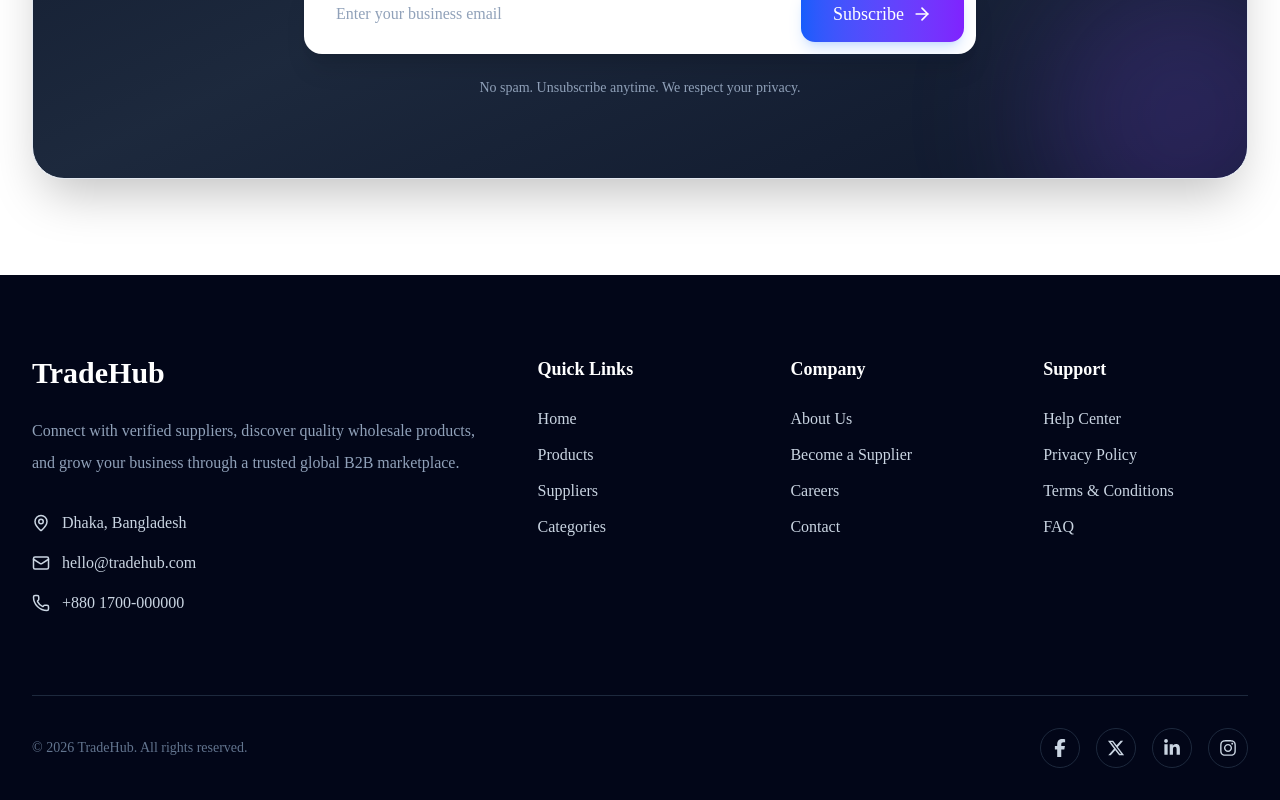
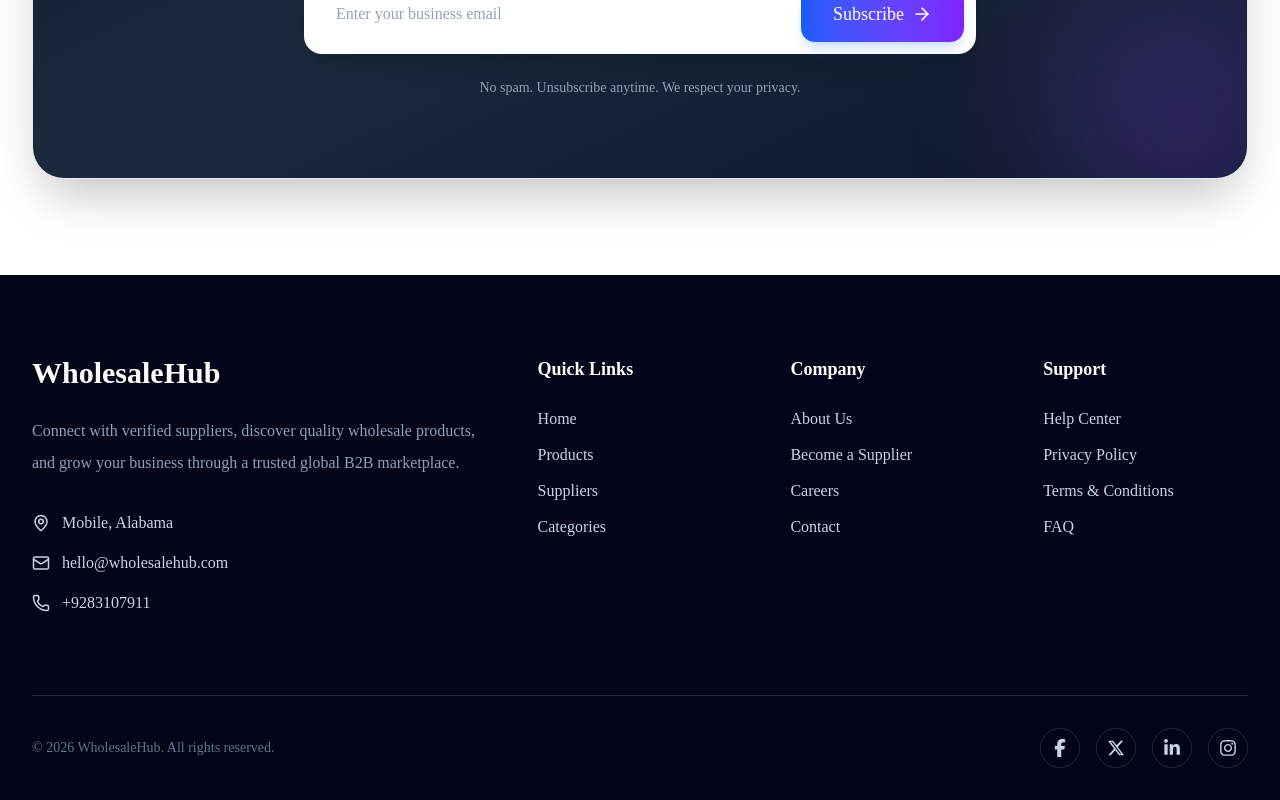
Before and after one commit to PritomAhsan/wholesale-marketplace, a Next.js app: page / in a window 1280 px wide. Shown: the part 7146-7946 px from the top of the page. Built offline with nearby package versions, Linux system fonts and the light colour scheme.

Commit message:
vercel debug

```diff
--- a/components/layout/Footer.tsx
+++ b/components/layout/Footer.tsx
@@ -70,7 +70,7 @@ export default function Footer() {
               href="/"
               className="text-3xl font-black text-white"
             >
-              TradeHub
+              WholesaleHub
             </Link>
 
             <p className="mt-6 max-w-md leading-8 text-slate-400">
@@ -83,17 +83,19 @@ export default function Footer() {
 
               <div className="flex items-center gap-3">
                 <MapPin size={18} />
-                <span>Dhaka, Bangladesh</span>
+                <span>Mobile, Alabama</span>
               </div>
 
               <div className="flex items-center gap-3">
                 <Mail size={18} />
-                <span>hello@tradehub.com</span>
+                <span>hello@wholesalehub.com</span>
               </div>
 
               <div className="flex items-center gap-3">
                 <Phone size={18} />
-                <span>+880 1700-000000</span>
+                <span>
+                  +9283107911
+                </span>
               </div>
 
             </div>
@@ -182,7 +184,7 @@ export default function Footer() {
         <div className="flex flex-col items-center justify-between gap-6 border-t border-slate-800 py-8 md:flex-row">
 
           <p className="text-sm text-slate-500">
-            © {new Date().getFullYear()} TradeHub. All rights reserved.
+            © {new Date().getFullYear()} WholesaleHub. All rights reserved.
           </p>
 
           <div className="flex gap-4">
```
